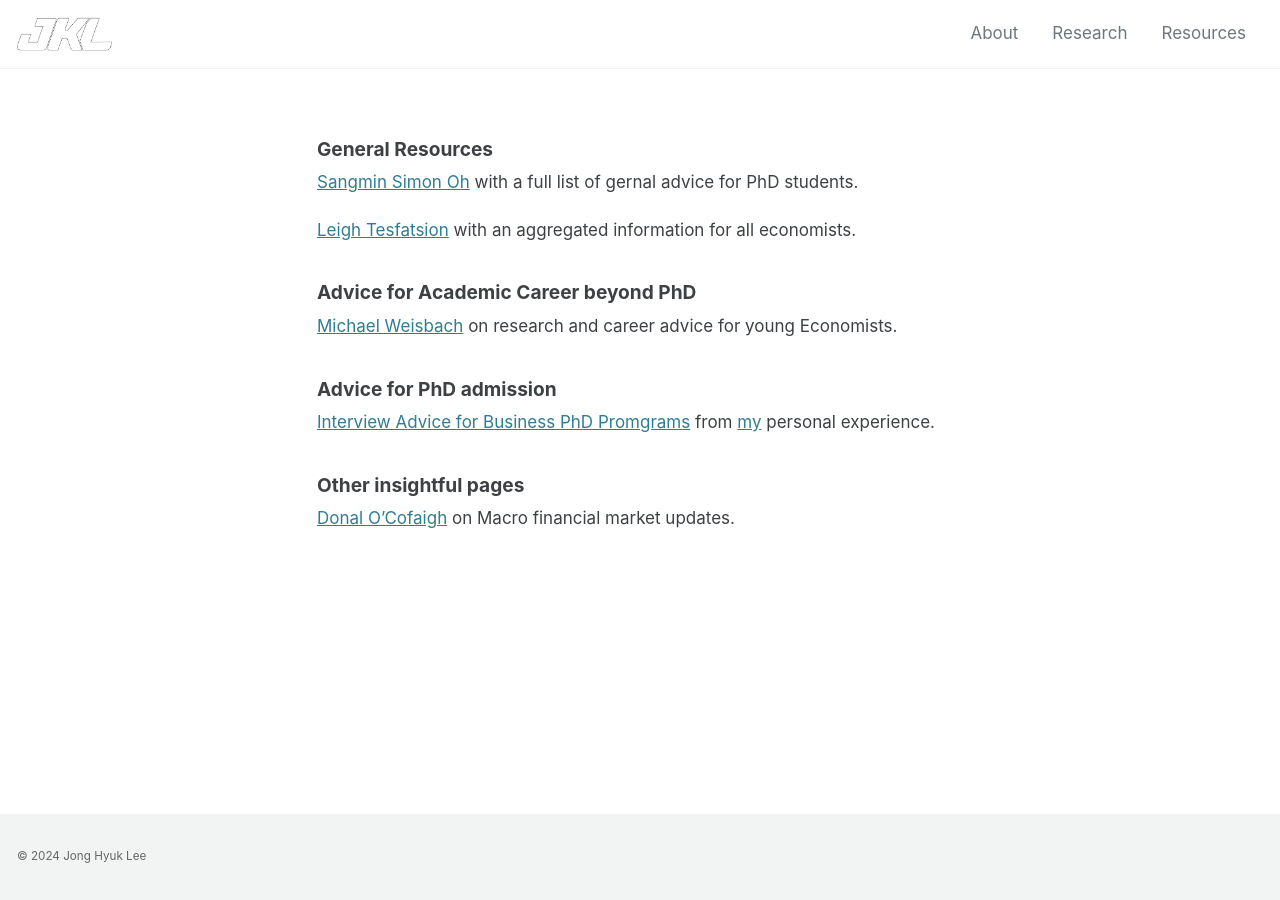
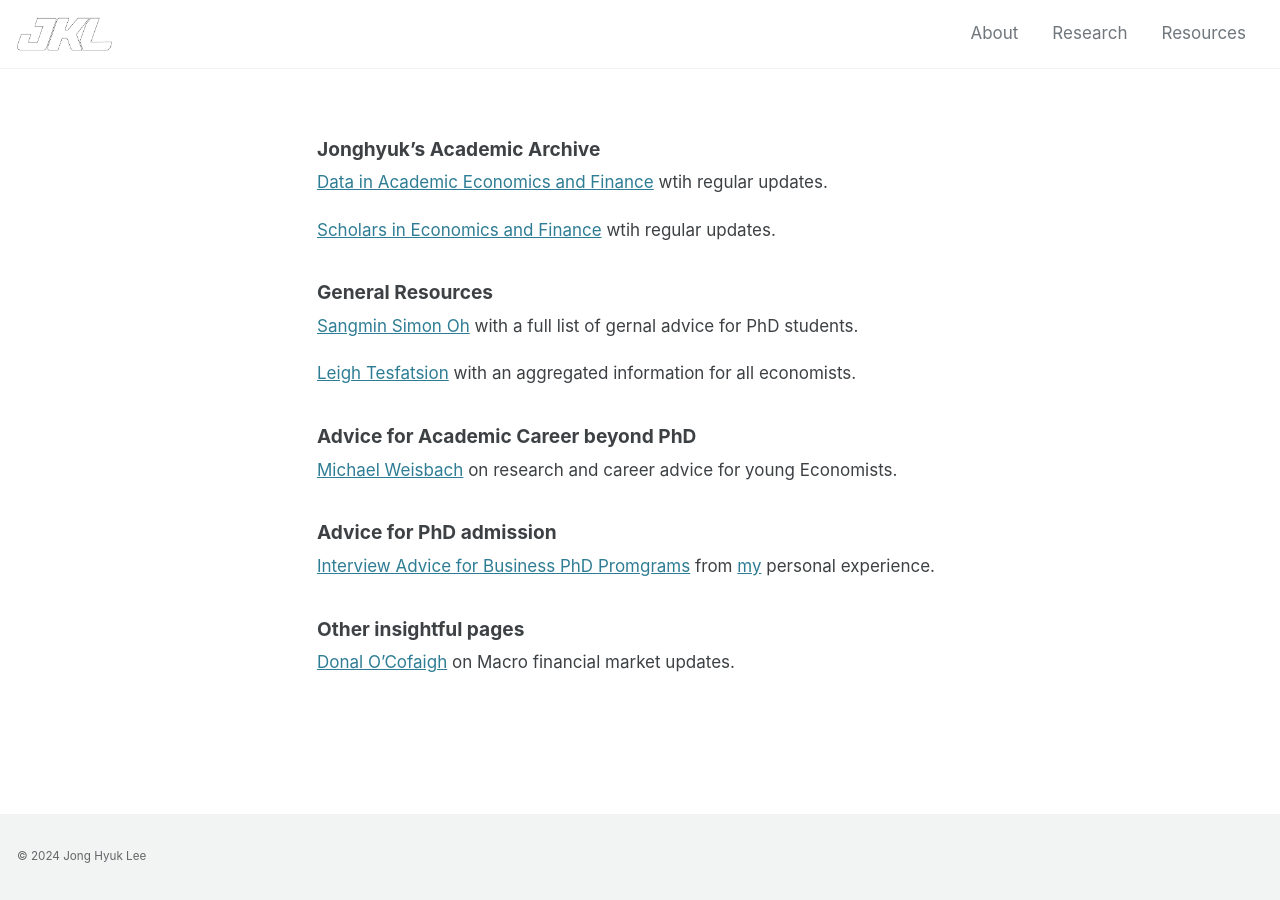
Before and after one commit to jhklee/jhklee.github.io, a Jekyll site: the page built from _pages/resources.md, in a window 1280 px wide. Built offline with Jekyll 4.4.1, drawn with Linux system fonts in a browser that asks for light colours; cached includes are drawn as plain includes.

Commit message:
Update resources.md

```diff
--- a/_pages/resources.md
+++ b/_pages/resources.md
@@ -3,6 +3,11 @@ title: ""
 permalink: /resources/
 layout: single
 ---
+### Jonghyuk’s Academic Archive
+[Data in Academic Economics and Finance](https://jonghyuklee.notion.site/Data-from-Academic-Economics-and-Finance-cf95ed3988ed4c4c93fd12766e2c5606?pvs=4) wtih regular updates.
+
+[Scholars in Economics and Finance](https://jonghyuklee.notion.site/Scholars-in-Economics-and-Finance-ccda3fab92714792923aa93ce1220140?pvs=4) wtih regular updates.
+
 ### General Resources
 [Sangmin Simon Oh](https://sangmino.github.io/resources/) with a full list of gernal advice for PhD students.
 
```
